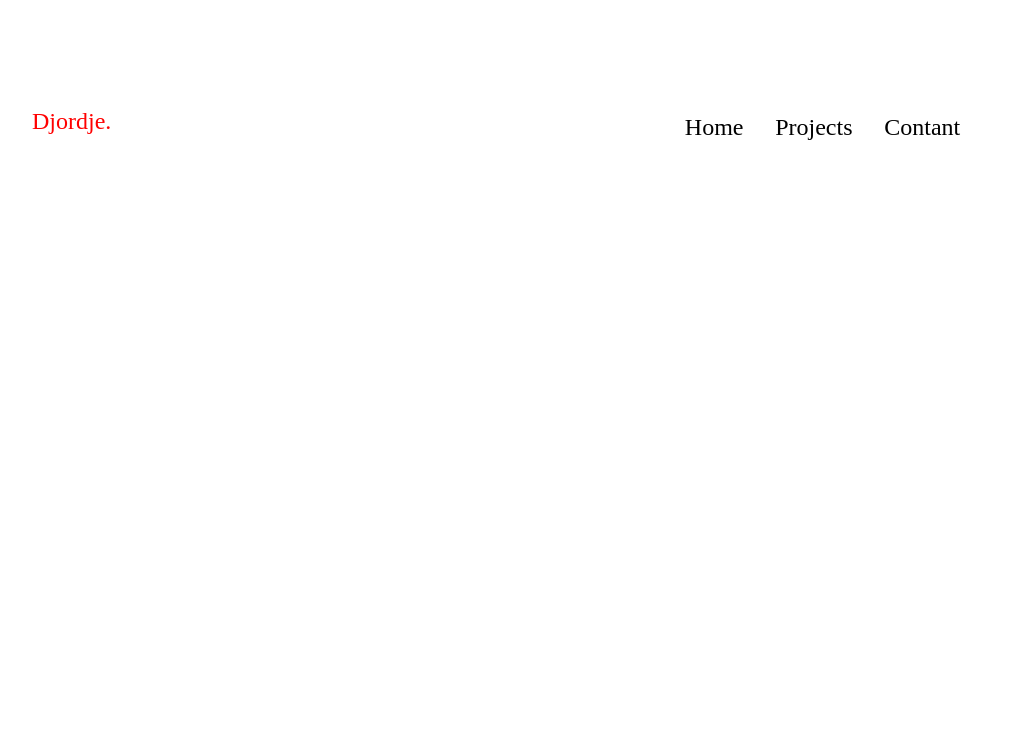
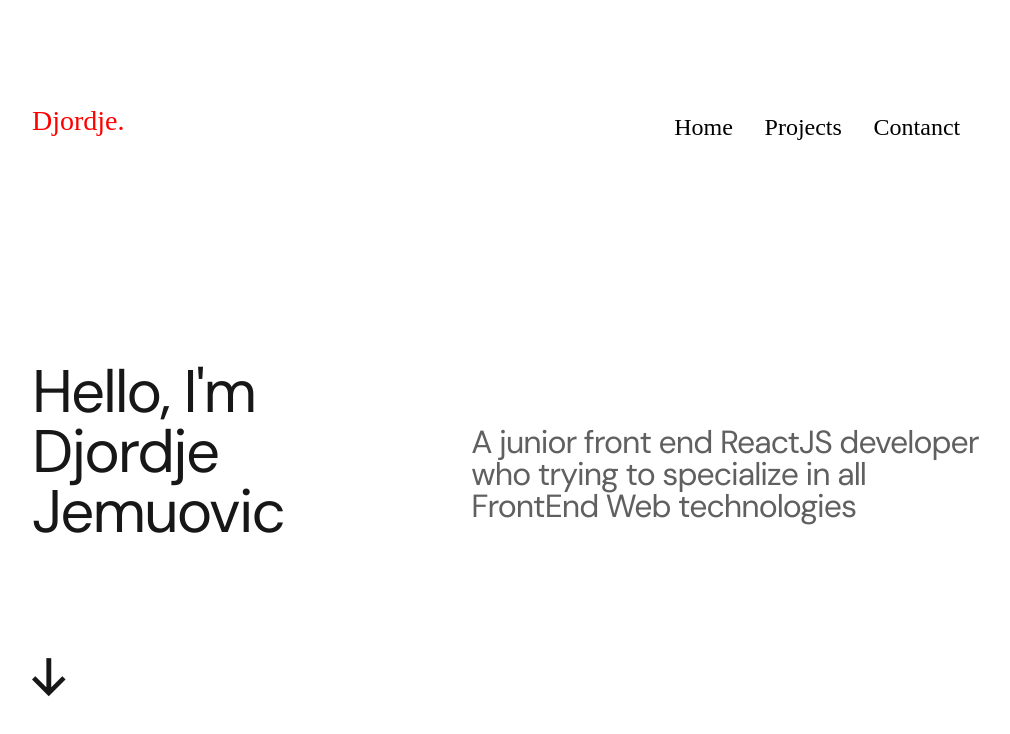
Before and after one commit to JovanMedarovic/Portfolio, a React (Create React App) app: page / in a window 1280 px wide. Shown: the top 734 px of the page, without its empty margins (128-1138 px from the left). Built offline with nearby package versions, Linux system fonts and the light colour scheme; the HTML template or start-up script is replaced by a standard one.

Commit message:
hero-implementation

```diff
--- a/src/MainPage/Components/Navigation/index.jsx
+++ b/src/MainPage/Components/Navigation/index.jsx
@@ -16,7 +16,7 @@ const Navigation = () => {
                         <a href="" className="nav-link">Projects</a>
                     </li>
                     <li className="nav-item">
-                        <a href="" className="nav-link">Contant</a>
+                        <a href="" className="nav-link">Contanct</a>
                     </li>
 
                 </ul>
--- a/src/MainPage/Components/Navigation/style.scss
+++ b/src/MainPage/Components/Navigation/style.scss
@@ -7,7 +7,7 @@
 
     .logo {
       flex-grow: 1;
-      font-size: 18pt;
+      font-size: 28px;
     }
 
     nav {
@@ -25,6 +25,10 @@
           .nav-link {
             text-decoration: none;
             color: black;
+
+            &:hover {
+              color: #606060;
+            }
           }
         }
       }
--- a/src/MainPage/index.jsx
+++ b/src/MainPage/index.jsx
@@ -1,10 +1,12 @@
 import './style.scss';
 import Navigation from './Components/Navigation';
+import Hero from './Components/Hero';
 
 function App() {
   return (
     <div className="App">
       <Navigation />
+      <Hero />
     </div>
   );
 }
```
